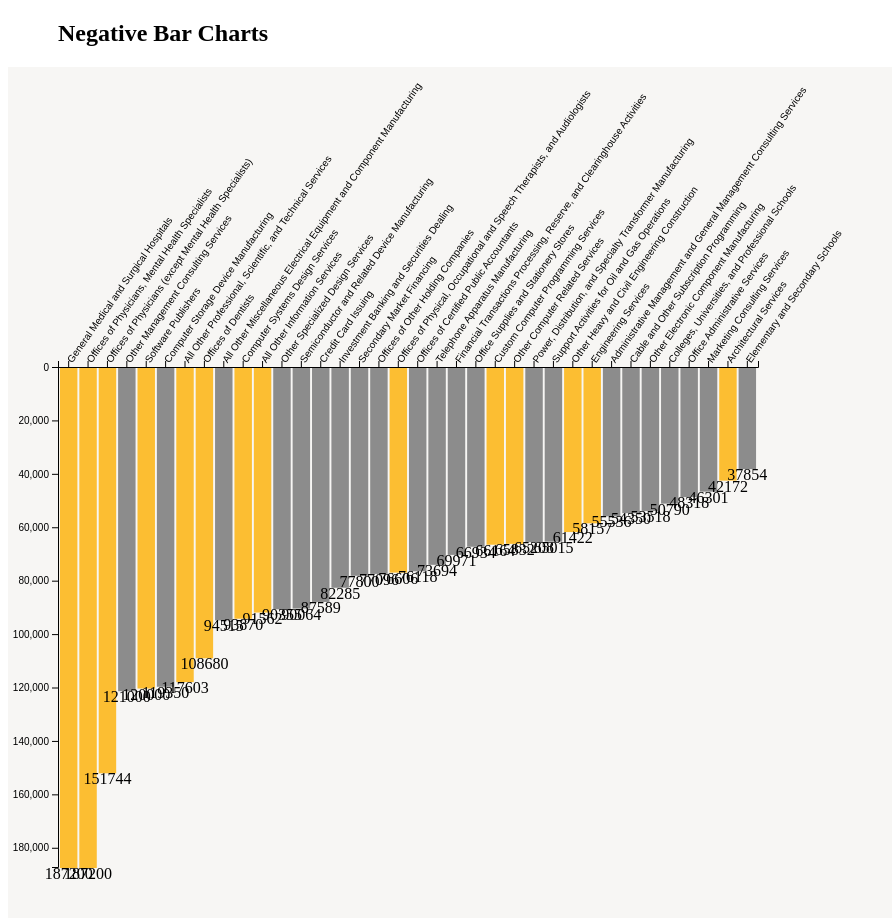
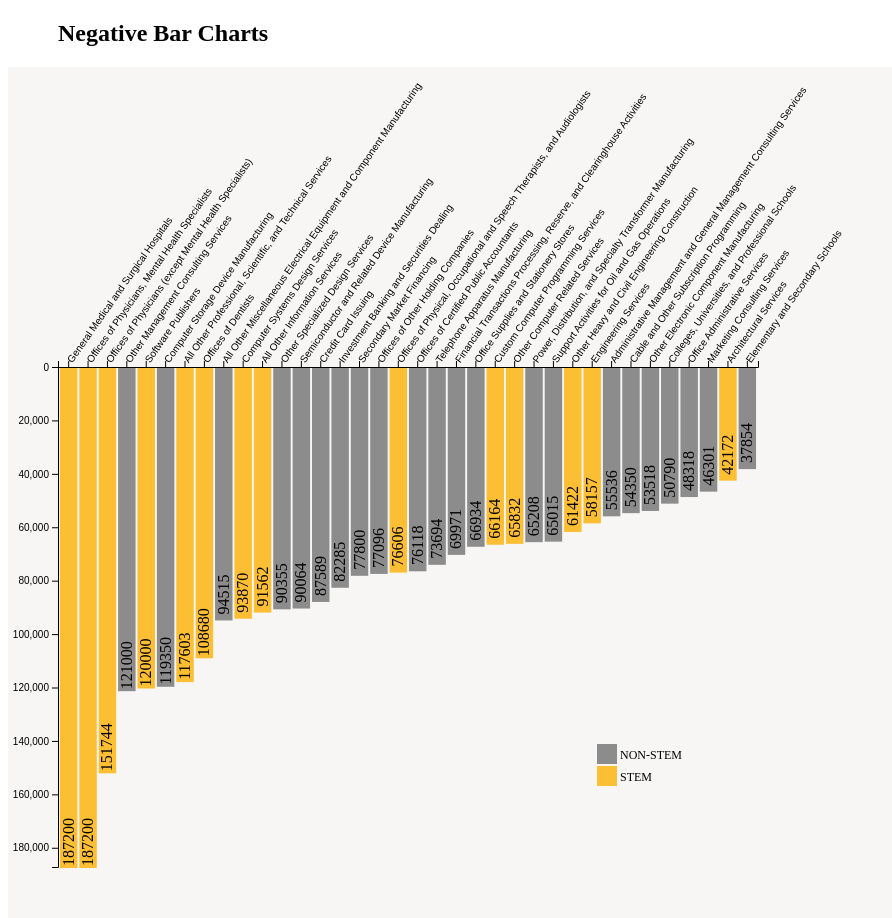
Before and after one commit to rwidjaya/d3_dataviz, a plain HTML site: page index.html in a window 1280 px wide. Shown: the whole page, without its empty margins (0-892 px from the left). Drawn offline with Linux system fonts and the light colour scheme.

Commit message:
Adding labels & Legends

```diff
--- a/index.html
+++ b/index.html
@@ -13,19 +13,25 @@
       fill: black;
       font: 15px;
       font-weight: 400;
-      text-anchor: middle;
-      /*transform: rotate(90deg); /*this doesn't work*/*/
-    }
+      text-anchor: middle;}
+      /*transform: rotate(90deg);*/
 
     .bar:hover {
       opacity: 0.5;
     }
 
-    .Yes {
+    .STEM {
       fill: #fcbe32;
     }
-    .No {
+    .Non-STEM {
       fill: #8c8c8c;
+    }
+
+    .legend {
+      font-size: 12px;
+    }
+    rect {
+      stroke-width: 2;
     }
 
     </style>
@@ -122,26 +128,63 @@
               // })
               .attr('class', function(d) {
                 if (d.STEM == 'Yes') {
-                  return 'bar Yes'
+                  return 'bar STEM'
                 }
                 else {
-                  return 'bar No'
+                  return 'bar Non-STEM'
                 }
               });
 
 
-
-          g.selectAll(".text")
+          g.selectAll("text")
             .data(dataset)
             .enter()
             .append("text")
             .attr("class","label")
-            .attr("x", (function(d) { return x(d.NAIC_CODE_TITLE) + x.bandwidth() / 2 ;}))
-            .attr("y", function(d) { return y(d.MED_PW); })
+            .attr("transform", "rotate(-90)")
+            .attr("x", (function(d) { return -y(d.MED_PW) + 25; }))
+            .attr("y", function(d) { return x(d.NAIC_CODE_TITLE) + (x.bandwidth()/2) - 7 ;})
             .attr("dy", ".75em")
             .text(function(d) { return d.MED_PW;});
 
+          var legendRectSize = 18;
+          var legendSpacing = 4;
+
+          // legendVals = d3.set(dataset.map( function(d) { return d.STEM } ) ).values();
+
+          legendVals = ["STEM", "Non-STEM"]
+          console.log(legendVals);
+
+          var legendVals1 = d3.scaleOrdinal()
+            .domain(legendVals)
+            .range(["#fcbe32", "#8c8c8c"]);
+
+          var legend = svg.selectAll('.legend')
+            .data(legendVals1.domain())
+            .enter()
+            .append('g')
+            .attr('class', 'legend')
+            .attr('transform', function(d, i) {
+              var tall = legendRectSize + legendSpacing;
+              var offset =  tall * d.length / 2;
+              var horz = width - 5 * tall;
+              var vert = 200 + height - (i * tall);
+              return 'translate(' + horz + ',' + vert + ')'
+            });
+
+          legend.append('rect')
+            .attr('width', legendRectSize)
+            .attr('height', legendRectSize)
+            .style('fill', legendVals1)
+            .style('stroke', legendVals1);
+
+          legend.append('text')
+            .attr('x', legendRectSize + legendSpacing)
+            .attr('y', legendRectSize - legendSpacing)
+            .text(function(d) { return d.toUpperCase(); });
+
         };
+
     </script>
 
   </body>
```
Also changed, not shown: 1 other file.
